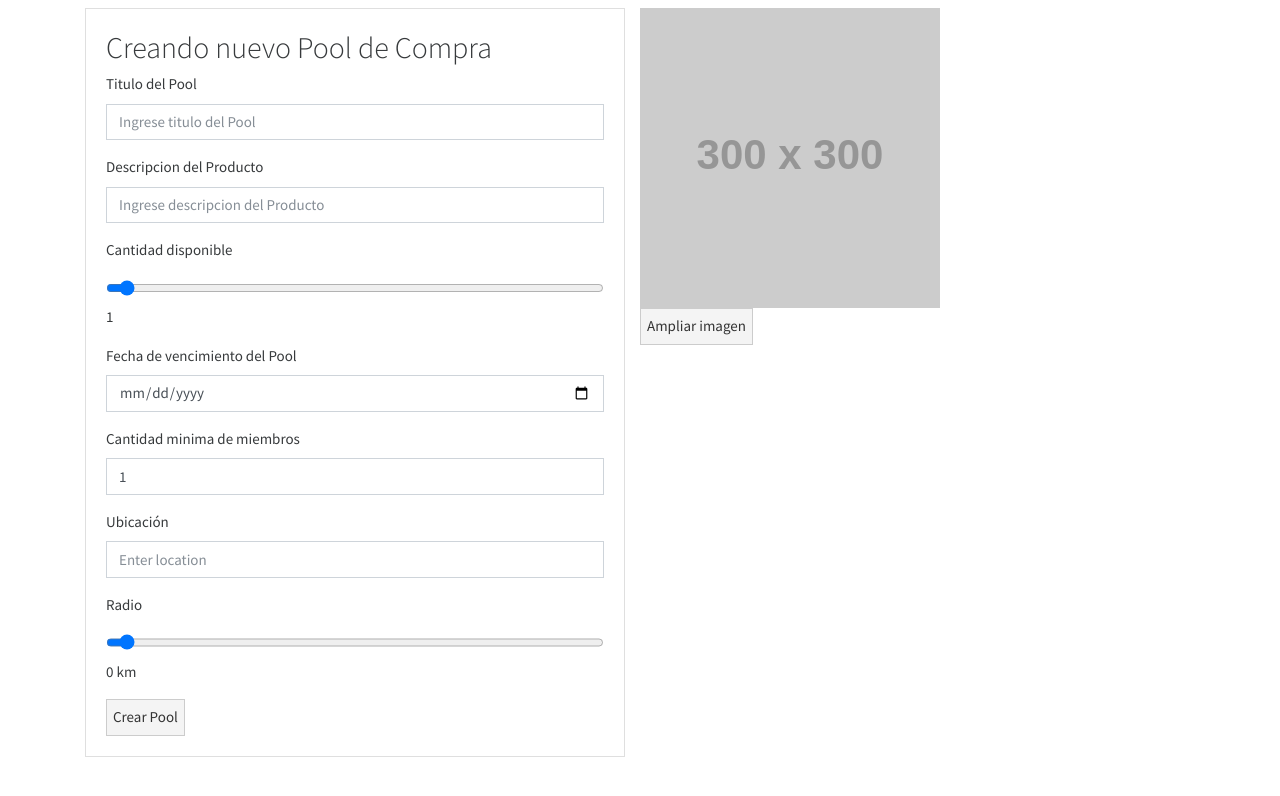
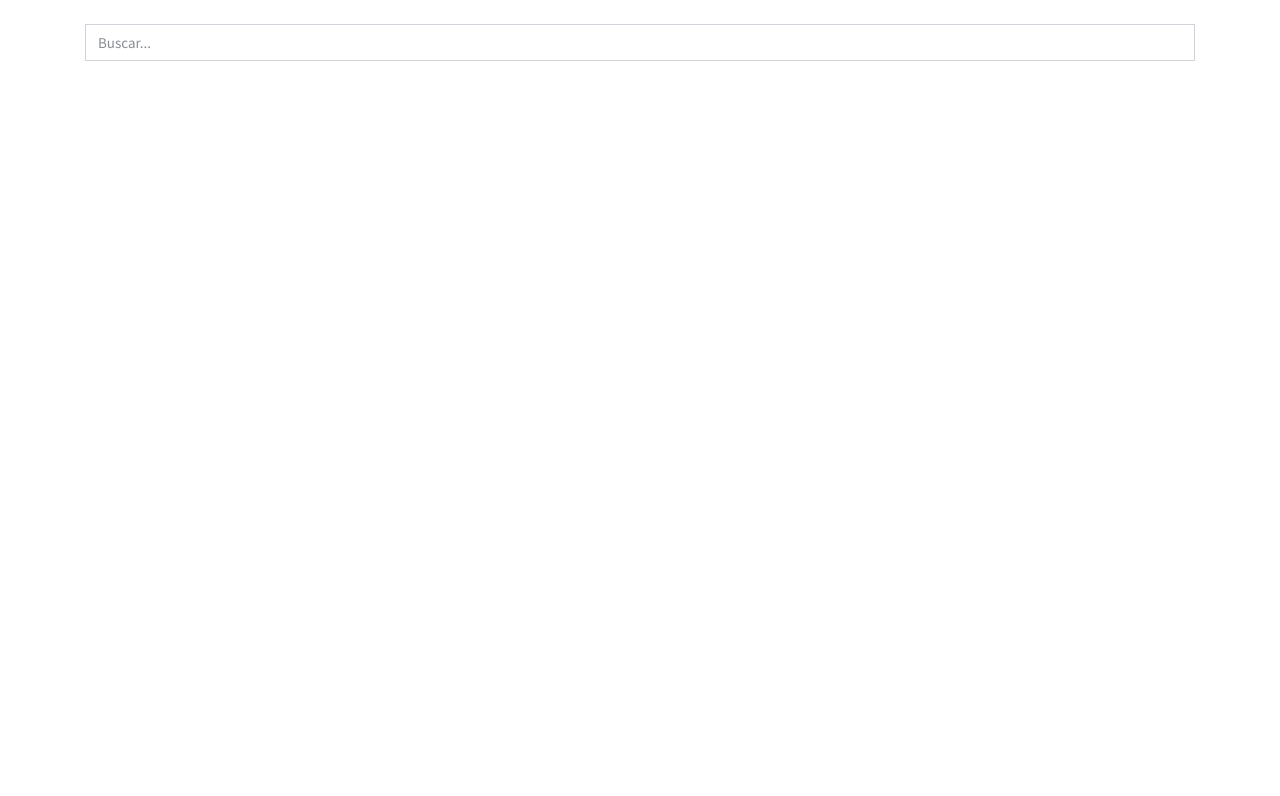
Before and after one commit to grupo5-proyectofinal/architecture_test, a Svelte app in the folder frontend/: page / in a window 1280 px wide. Shown: the top 796 px of the page. Built offline with nearby package versions, Linux system fonts and the light colour scheme.

Commit message:
Add Barra de busqueda/Filter

```diff
--- a/frontend/src/App.svelte
+++ b/frontend/src/App.svelte
@@ -1,12 +1,12 @@
 <script>
 	import Footer from "./Components/footer.svelte";
 	import Header from "./Components/header.svelte";
-    import Form from "./Components/Form.svelte";
+	import Filter from "./Components/Filter.svelte"
 </script>
 
 <main>
 	<Header />
-	<Form />
+	<Filter />
 
 	<Footer />
 </main>
--- /dev/null
+++ b/frontend/src/Components/Filter.svelte
@@ -0,0 +1,98 @@
+<script>
+    import { onMount } from 'svelte';
+
+    export let placeholder = "Buscar...";
+
+    let searchQuery = '';
+    let filteredPools = [];
+    let filteredUsers = [];
+    let isLoading = false;
+    let error = '';
+
+    // Función para manejar la búsqueda
+    async function handleSearch() {
+        if (searchQuery.trim() === '') {
+            filteredPools = [];
+            filteredUsers = [];
+            return;
+        }
+
+        isLoading = true;
+        error = '';
+
+        try {
+            // Llamada a la API para obtener los pools de compras abiertos
+            const poolsResponse = await fetch(`https://api.example.com/pools?search=${encodeURIComponent(searchQuery)}`);
+            if (!poolsResponse.ok) throw new Error('Error al cargar los pools de compras');
+            const poolsData = await poolsResponse.json();
+
+            // Llamada a la API para obtener los usuarios
+            const usersResponse = await fetch(`https://api.example.com/users?search=${encodeURIComponent(searchQuery)}`);
+            if (!usersResponse.ok) throw new Error('Error al cargar los usuarios');
+            const usersData = await usersResponse.json();
+
+            filteredPools = poolsData;
+            filteredUsers = usersData;
+        } catch (err) {
+            error = err.message;
+        } finally {
+            isLoading = false;
+        }
+    }
+
+    // Ejecución inicial para cargar los datos al montar el componente
+    onMount(() => {
+        handleSearch();
+    });
+</script>
+
+<div class="container mt-3">
+    <input
+        class="form-control mb-3"
+        type="text"
+        bind:value={searchQuery}
+        on:input={handleSearch}
+        placeholder={placeholder}
+    />
+
+    {#if isLoading}
+        <div class="text-center">
+            <div class="spinner-border" role="status">
+                <span class="sr-only">Cargando...</span>
+            </div>
+        </div>
+    {/if}
+
+    {#if error}
+        <div class="alert alert-danger" role="alert">
+            {error}
+        </div>
+    {/if}
+
+    <div>
+        <!-- Mostrar resultados de los pools filtrados -->
+        {#if filteredPools.length > 0}
+            <h5>Pools de Compras Abiertos</h5>
+            <ul class="list-group mb-3">
+                {#each filteredPools as pool}
+                    <li class="list-group-item">{pool.name}</li>
+                {/each}
+            </ul>
+        {/if}
+
+        <!-- Mostrar resultados de los usuarios filtrados -->
+        {#if filteredUsers.length > 0}
+            <h5>Usuarios</h5>
+            <ul class="list-group">
+                {#each filteredUsers as user}
+                    <li class="list-group-item">{user.name}</li>
+                {/each}
+            </ul>
+        {/if}
+
+        <!-- Mostrar mensaje si no hay resultados -->
+        {#if searchQuery && filteredPools.length === 0 && filteredUsers.length === 0 && !isLoading}
+            <p class="text-muted">No se encontraron resultados.</p>
+        {/if}
+    </div>
+</div>
--- a/frontend/src/Components/Form.svelte
+++ b/frontend/src/Components/Form.svelte
@@ -6,9 +6,13 @@
     let miembrosNecesarios = 1;
     let ubicacion = '';
     let radio = 0;
+    //let touchFields = {}
+
 
     let tituloError = '';
     let descripcionError = '';
+
+
 
     //Validación de campo vacio
     const validateField = (fieldValue, errorMessageSetter, errorMessage) => {
@@ -57,7 +61,10 @@
 
                             <div class="form-group">
                                 <label for="titulo">Titulo del Pool</label>
-                                <input id="titulo" class="form-control" type="text" bind:value={titulo} placeholder="Ingrese titulo del Pool" />
+                                <input id="titulo"
+                                 class="form-control"
+                                  type="text" bind:value={titulo}
+                                  placeholder="Ingrese titulo del Pool" />
                                 {#if tituloError}
                                     <span class="error">{tituloError}</span>
                                 {/if}
@@ -91,7 +98,7 @@
 
                             <div class="form-group">
                                 <label for="ubicacion">Ubicación</label>
-                                <input id="ubicacion" class="form-control" type="text" bind:value={ubicacion} placeholder="Enter location" />
+                                <input id="ubicacion" class="form-control" type="text" bind:value={ubicacion} placeholder="Ingrese Ubicación" />
                             </div>
 
                             <div class="form-group">
@@ -102,7 +109,7 @@
                                 </div>
                             </div>
 
-                            <button type="submit">Crear Pool</button>
+                            <button type="submit" class="btn btn-secondary">Crear Pool</button>
                         </div>
                     </form>
                 </div>
```
